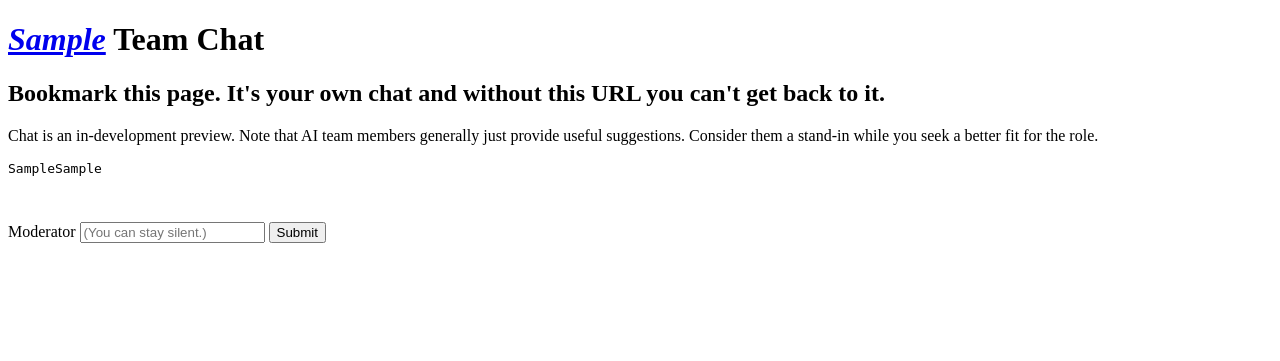
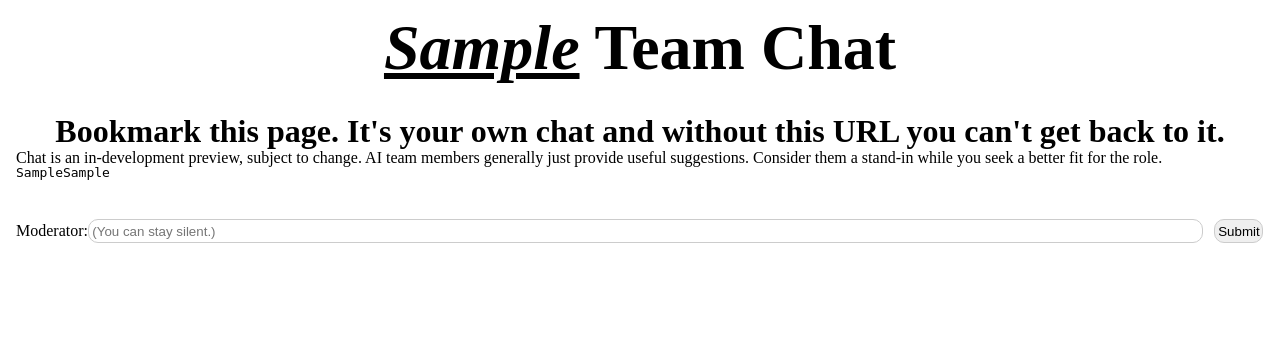
Before and after one commit to factorial/makethedreamwork, a Django app: page /chat/00000000-0000-0000-0000-000000000001/ in a window 1280 px wide. Shown: the top 361 px of the page. Run offline with Django 4.2, Linux system fonts and the light colour scheme; tables that the repository leaves empty hold one stand-in row (values such as "Sample post"); some libraries are stand-ins or nearby versions.

Commit message:
style & prep work for if "Moderator" is another role on team

```diff
--- /dev/null
+++ b/team/static/style.css
@@ -0,0 +1,198 @@
+html, body, div, span, applet, object, iframe,
+h1, h2, h3, h4, h5, h6, p, blockquote, pre,
+a, abbr, acronym, address, big, cite, code,
+del, dfn, em, img, ins, kbd, q, s, samp,
+small, strike, strong, sub, sup, tt, var,
+b, u, i, center,
+dl, dt, dd, ol, ul, li,
+fieldset, form, label, legend,
+table, caption, tbody, tfoot, thead, tr, th, td,
+article, aside, canvas, details, embed,
+figure, figcaption, footer, header, hgroup,
+menu, nav, output, ruby, section, summary,
+time, mark, audio, video { margin: 0; padding: 0; border: 0; font-size: 100%; font: inherit; vertical-align: baseline; }
+article, aside, details, figcaption, figure,
+footer, header, hgroup, menu, nav, section { display: block; }
+body { line-height: 1; }
+ol, ul { list-style: none; }
+blockquote, q { quotes: none; }
+blockquote:before, blockquote:after,
+q:before, q:after { content: ''; content: none; }
+table { border-collapse: collapse; border-spacing: 0; }
+
+em {
+	font-style:italic;
+}
+ul.team {
+	margin: auto;
+	text-align: center;
+}
+ul.team > li {
+	display: inline-block;
+	width: 18em;
+	margin: 1em;
+	vertical-align: top;
+}
+.avatar {
+	border-radius: 50%;
+	width: 100%;
+	border: solid 3px #ccc;
+}
+h3 {
+	font-size:125%;
+	text-align:center;
+}
+.handbook h3 {
+	padding:1em;
+}
+.handbook textarea {
+	width:100%;
+	height: 100%;
+	box-sizing: border-box;
+}
+
+
+.bar {
+	height: 2em;
+	line-height: 2em;
+	border-radius: 1em;
+}
+.progress {
+	background-color: #f00;
+}
+button {
+	margin-bottom: 0.5em;
+}
+.handbook {
+	display:none;
+	grid-template-rows: auto 1fr;
+	position: fixed;
+	width: 70%;
+	top: 5%;
+	left: 15%;
+	background: white;
+	border: solid 2px #ccc;
+	text-align: left;
+	height: 90%;
+	box-shadow: 0px 0px 200px 10px #ccc;
+}
+
+a, button a {
+	color: #000;
+}
+
+h1 {
+  font-size: 400%;
+  font-weight: bold;
+  text-align: center;
+  margin-bottom: 0.5em;
+  text-transform: capitalize;
+}
+strong {
+	font-weight: bold;
+}
+	  main {
+		  padding:1em;
+	  }
+
+	  h2 {
+		  font-size:200%;
+		  font-weight: bold;
+		  text-align: center;
+		  line-height:120%;
+
+	  }
+	  .team > li > h2 {
+		  min-height: 2.1em;
+		  text-transform: capitalize;
+	  }
+
+
+
+	  .tasks {
+		  text-align: left;
+		  line-height: 1.1em;
+		  list-style-type: disc;
+	  }
+form.new.team {
+	text-align:center;
+	margin: 1em;
+}
+.team li form {
+	margin:0;
+}
+.moderator.prompt {
+	width:100%;
+	height: 10em;
+}
+form.new.team > input {
+	font-size: 200%;
+}
+input, button {
+	border-radius: 10px;
+	border: solid 1px #ccc;
+	padding: 0.25em;
+	max-width:90%;
+	box-sizing: border-box;
+	margin-bottom: 0.25em;
+}
+
+body > p { text-align:center; }
+
+#objective {
+	width:100%;
+	max-width: 700px;
+}
+
+section {
+	margin: 1em 0 1em 0;
+}
+ol.recent {
+	text-align:center;
+	font-size: 200%;
+}
+ol.recent li {
+    display: inline;
+}
+ol.recent li > a {
+	text-decoration: none;
+}
+ol.recent li > a > button {
+	font-size: 100%;
+	text-transform: capitalize;
+}
+ol.recent button .avatar {
+	width: 15%;
+	max-width: 50px;
+	display: inline-block;
+	border: solid 1px #ccc;
+	border-radius: 50%;
+}
+
+form label {
+	white-space:nowrap;
+}
+
+
+ul.avatars {
+	text-align:center;
+}
+ul.avatars li {
+	width:100px;
+	display:inline-block;
+}
+ul.avatars avatar.heading img {
+	border:2px;
+}
+
+form.human.input {
+	display: grid;
+	grid-template-columns: auto 1fr auto;
+}
+form.human.input label {   grid-column: 1 / span 1;  line-height:1.5em;}
+form.human.input input {   grid-column: 2 / span 1; max-width: 99%; }
+form.human.input input[type='submit'] {   grid-column: 3 / span 1; }
+
+body {
+padding-bottom: 100px;
+}
--- a/team/templates/chat.html
+++ b/team/templates/chat.html
@@ -32,15 +32,15 @@
 	  {% else %}
 	  <h1><a href='/team/{{ chat.team.guid }}'><em>{{ chat.team.objective }}</em></a> Team Chat</h1>
 	  <h2>Bookmark this page. It's your own chat and without this URL you can't get back to it.</h2>
-	  <p>Chat is an in-development preview. Note that AI team members generally just provide useful suggestions.
+	  <p class='note about alpha'>Chat is an in-development preview, subject to change. AI team members generally just provide useful suggestions.
 	  Consider them a stand-in while you seek a better fit for the role.</p>
 
 	  <div id="scroller" class='chat log'>{{chat.log_historical|default:"" }}{{ chat.log|default:"" }}
 		  <div id="anchor"></div>
 	  </div>
 
-	  <form method='post'>
-		  <label><span>{{human_role_name}}</span></label>
+	  <form method='post' class='human chat input'>
+		  <label><span>{{human_role_name}}:</span></label>
 		  <input id='human_input' type='text' name='human_input' placeholder='(You can stay silent.)'>
 		  <input type='hidden' name='human_role_name' value='{{human_role_name}}'>
 		  {% csrf_token %}
--- a/team/templates/home.html
+++ b/team/templates/home.html
@@ -11,7 +11,7 @@
   <body>
 	  <h1>Teamwork Makes the Dream Work</h1>
 	  <h2>Accomplish your big goal by forming a team.</h2>
-	  <form action='/team/' method='post'>
+	  <form class='new team' action='/team/' method='post'>
 		  {% csrf_token %}
 		  <input type='text' name='objective' placeholder='Run for office' required id='objective'>
 		  <input type='submit' value='Make a team'>
--- a/team/views.py
+++ b/team/views.py
@@ -196,12 +196,10 @@ def chat_by_guid(request, guid=None):
 
     brand_new_chat=False
     if not chat.log and not chat.log_historical:
-        initial_chat_log = f"""
-        # CHAT LOG - TEAM OBJECTIVE = {chat.team.objective}
+        initial_chat_log = f"""# CHAT LOG - TEAM OBJECTIVE = {chat.team.objective}
 
-        Moderator: Team, begin work on your objective. Good luck.
-
-        """
+Moderator: Team, begin work on your objective. Good luck.
+"""
         chat.log = initial_chat_log
         chat.save()
         brand_new_chat=True
@@ -209,10 +207,14 @@ def chat_by_guid(request, guid=None):
     last_human_role_name = human_role_name
     possible_human_role_names = [role.name for role in chat.human_roles.all()]
 
+    default_human_role_name = "Moderator"
+    if default_human_role_name.lower() in [name.lower() for name in chat.team.role_set.all().values_list('name', flat=True)]:
+        default_human_role_name = "M.C."
+
     waiting_for_human_input = False
     if not full_meeting and not brand_new_chat and not last_human_role_name:
         waiting_for_human_input = True
-        template_context["human_role_name"] = "Moderator"
+        template_context["human_role_name"] = default_human_role_name
     if human_input and human_role_name:
         chat.log += f"\n\n{human_role_name}: {human_input}\n\n"
         chat.save()
@@ -245,7 +247,7 @@ def chat_by_guid(request, guid=None):
                 result, tokens_used = openai_call(prompt,role=openai_role, max_tokens=500, previous_messages=previous_messages)
                 print(result)
                 if result:
-                    chat.log += f"\nModerator: {result}\n\n"
+                    chat.log += f"\n{default_human_role_name}: {result}\n\n"
                     chat.save()
                 continue
 
```
Also changed, not shown: 1 other file.
